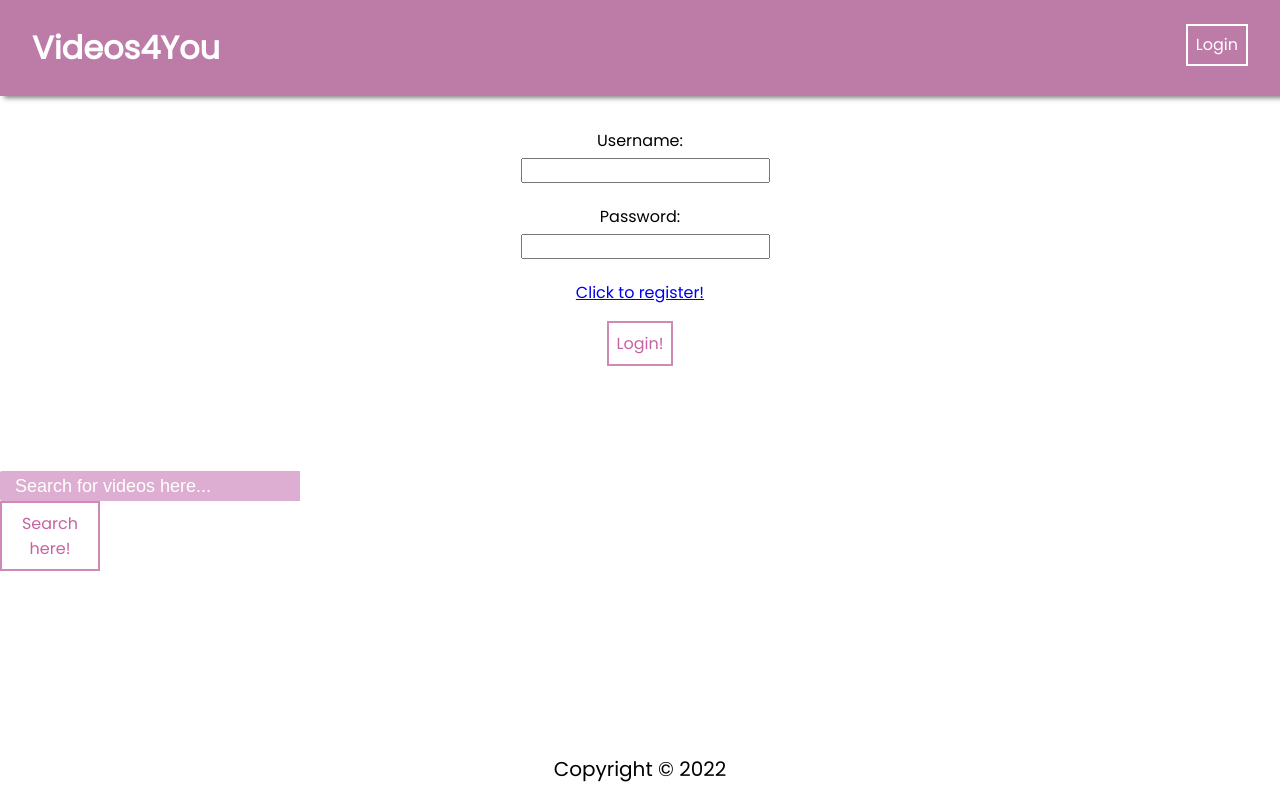
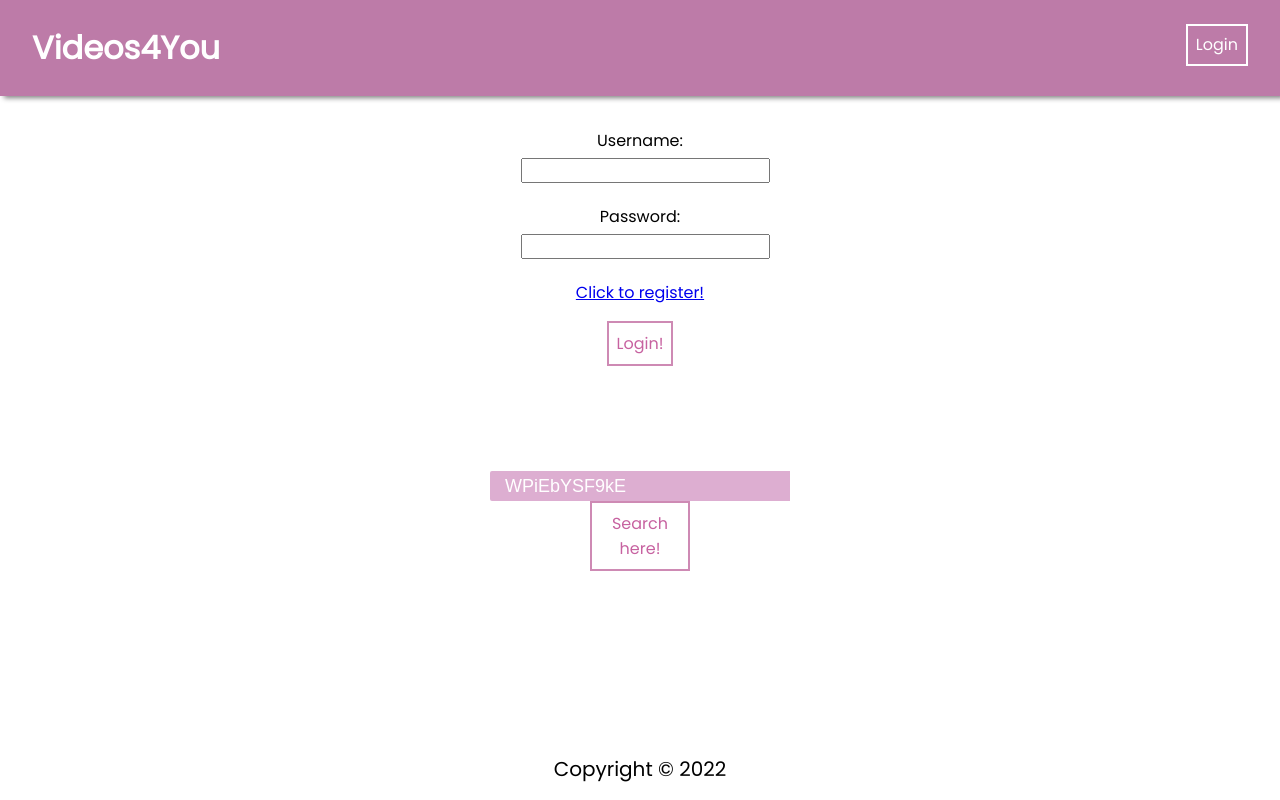
Before and after one commit to NotNanetteKaye/FullStack-youtube-clone, a React (Create React App) app in the folder frontend/: page /login in a window 1280 px wide. Built offline with nearby package versions, Linux system fonts and the light colour scheme.

Commit message:
Updated SearchBar.css

```diff
--- a/frontend/src/App.js
+++ b/frontend/src/App.js
@@ -304,7 +304,7 @@ function App() {
     },
   ]);
   const [currentVideoID, setCurrentVideoID] = useState("WPiEbYSF9kE");
-  const [inputText, setInputText] = useState("");
+  const [inputText, setInputText] = useState("WPiEbYSF9kE");
   const [searchResults, setSearchResults] = useState([]);
 
   let inputHandler = (e) => {
@@ -349,7 +349,7 @@ function App() {
         <Route
           exact
           path="/PublicHomePage"
-          element={<PublicYoutubePage currentVideoID={currentVideoID} />}
+          element={<PublicYoutubePage/>}
         />
         <Route path="/register" element={<RegisterPage />} />
         <Route path="/login" element={<LoginPage />} />
--- a/frontend/src/components/SearchBar/SearchBar.css
+++ b/frontend/src/components/SearchBar/SearchBar.css
@@ -1,6 +1,11 @@
 .searchInputs {
     margin-top: 105px;
     display: flex;
+    flex-wrap: wrap;
+    justify-content: space-evenly;
+    align-content: space-around;
+    flex-direction: column;
+    align-items: center;
 }
 
 .search input {
--- a/frontend/src/components/SearchBar/SearchBar.jsx
+++ b/frontend/src/components/SearchBar/SearchBar.jsx
@@ -6,6 +6,22 @@ import axios from 'axios';
 
 
 const SearchBar = ({inputHandler, GetResults, inputText}) => {
+
+    return(
+        <div className='search'>
+            <div className='searchInputs'>
+                <input type='text' value={inputText} placeholder='Search for videos here...' onChange={inputHandler}/>
+                <button onClick={() => {GetResults()}}>Search here!</button>
+            </div>
+            <div className='youtubeResults'>
+            </div>
+        </div>
+    )
+}
+
+export default SearchBar
+
+
 
     // const [inputText, setInputText] =useState('');
     // const [searchResults, setSearchResults] = useState([]);
@@ -23,20 +39,3 @@ const SearchBar = ({inputHandler, GetResults, inputText}) => {
     //         console.log(error.response.data);
     //       }
     // }
-
-
-    return(
-        <div className='search'>
-            <div className='searchInputs'>
-                <input type='text' value={inputText} placeholder='Search for videos here...' onChange={inputHandler}/>
-            </div>
-            <div>
-                <button onClick={() => {GetResults()}}>Search here!</button>
-            </div>
-            <div className='youtubeResults'>
-            </div>
-        </div>
-    )
-}
-
-export default SearchBar
```
